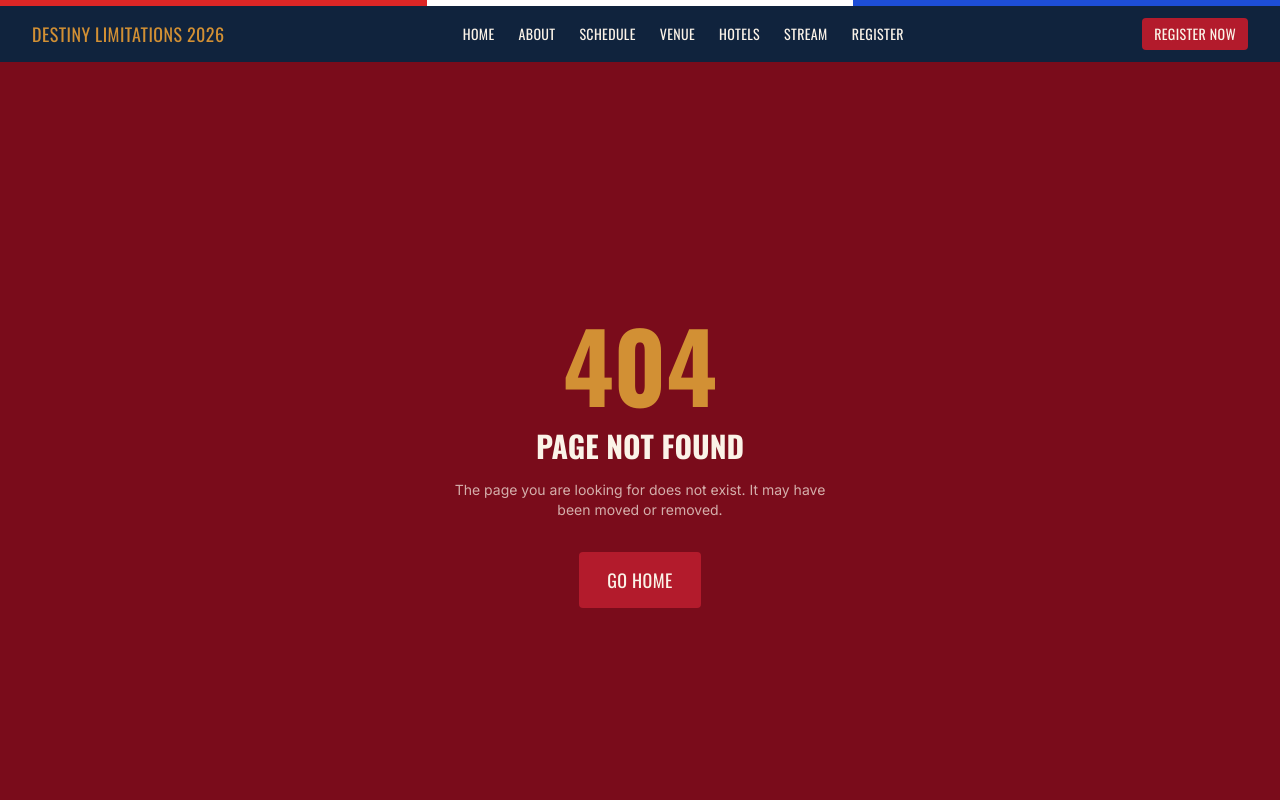
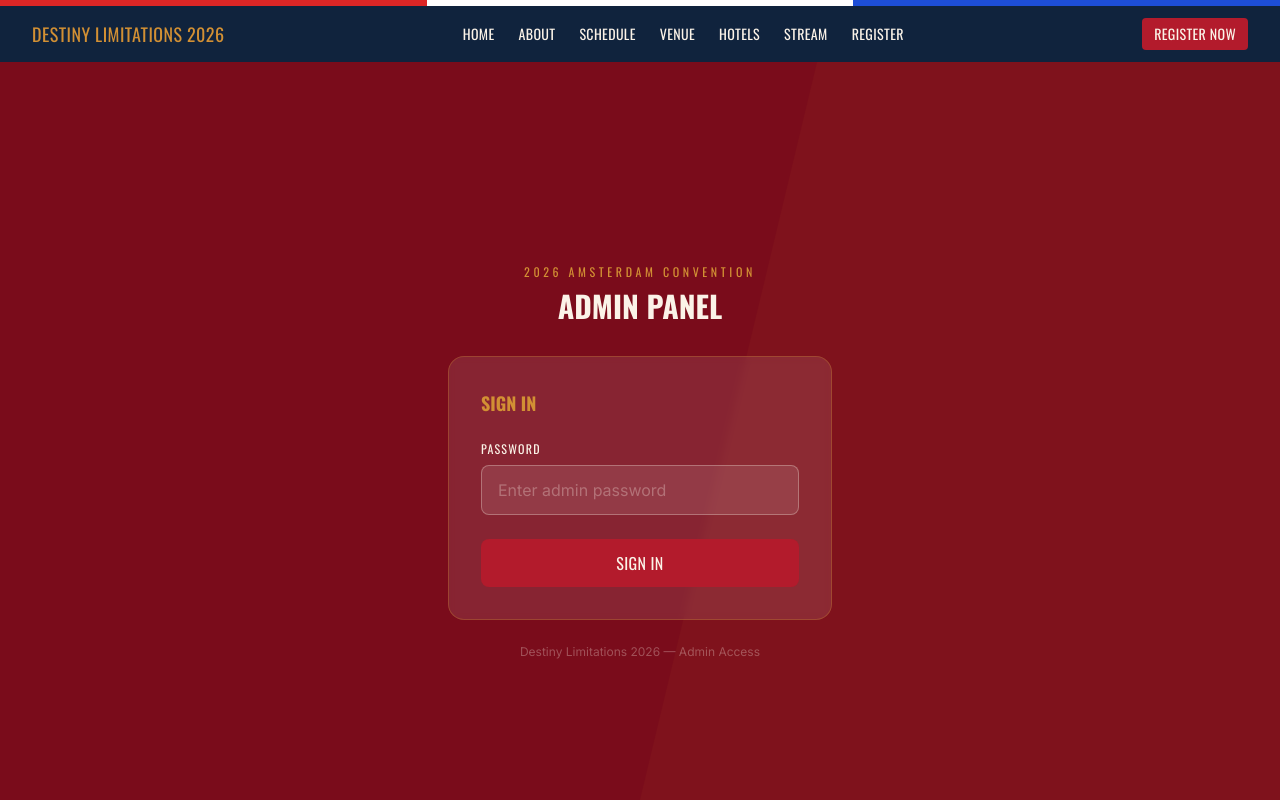
Before and after one commit to hybritekconsult/ams-convention, a Next.js app: page /admin/login in a window 1280 px wide. Before the commit this address had no page. Shown: the top 800 px of the page. Built offline with nearby package versions, Linux system fonts and the light colour scheme.

Commit message:
feat: proper admin login page with cookie session
- /admin/login — password form, no URL params needed
- Cookie-based session (8hr expiry, httpOnly, secure in prod)
- /admin redirects to login if not authenticated
- Sign Out button clears session cookie
- Wrong password shows inline error message

```diff
--- /dev/null
+++ b/app/actions/auth.ts
@@ -0,0 +1,40 @@
+"use server";
+
+import { cookies } from "next/headers";
+import { redirect } from "next/navigation";
+
+const SESSION_COOKIE = "admin_session";
+const SESSION_VALUE = "authenticated";
+// Cookie lives for 8 hours
+const MAX_AGE = 60 * 60 * 8;
+
+export async function adminLogin(formData: FormData) {
+  const password = formData.get("password") as string;
+  const adminPassword = process.env.ADMIN_PASSWORD ?? "admin2026";
+
+  if (password !== adminPassword) {
+    redirect("/admin/login?error=1");
+  }
+
+  const cookieStore = await cookies();
+  cookieStore.set(SESSION_COOKIE, SESSION_VALUE, {
+    httpOnly: true,
+    secure: process.env.NODE_ENV === "production",
+    sameSite: "lax",
+    maxAge: MAX_AGE,
+    path: "/",
+  });
+
+  redirect("/admin");
+}
+
+export async function adminLogout() {
+  const cookieStore = await cookies();
+  cookieStore.delete(SESSION_COOKIE);
+  redirect("/admin/login");
+}
+
+export async function isAdminAuthenticated(): Promise<boolean> {
+  const cookieStore = await cookies();
+  return cookieStore.get(SESSION_COOKIE)?.value === SESSION_VALUE;
+}
--- /dev/null
+++ b/app/admin/login/page.tsx
@@ -0,0 +1,78 @@
+import { adminLogin } from "@/app/actions/auth";
+
+interface LoginPageProps {
+  searchParams: Promise<{ error?: string }>;
+}
+
+export default async function AdminLoginPage({ searchParams }: LoginPageProps) {
+  const params = await searchParams;
+  const hasError = params.error === "1";
+
+  return (
+    <div className="min-h-screen bg-brand-burgundy flex items-center justify-center px-4">
+      {/* Background decorative layer */}
+      <div className="absolute inset-0 pointer-events-none" aria-hidden="true">
+        <div
+          className="absolute top-0 right-0 w-1/2 h-full bg-brand-gold/5"
+          style={{ clipPath: "polygon(30% 0, 100% 0, 100% 100%, 0% 100%)" }}
+        />
+      </div>
+
+      <div className="relative z-10 w-full max-w-sm">
+        {/* Header */}
+        <div className="text-center mb-8">
+          <p className="font-heading text-brand-gold uppercase tracking-[0.3em] text-xs mb-2">
+            2026 Amsterdam Convention
+          </p>
+          <h1 className="font-heading text-brand-cream uppercase text-3xl font-bold">
+            Admin Panel
+          </h1>
+        </div>
+
+        {/* Login card */}
+        <div className="bg-white/10 backdrop-blur-sm border border-brand-gold/30 rounded-2xl p-8">
+          <h2 className="font-heading text-brand-gold uppercase text-lg font-bold mb-6">
+            Sign In
+          </h2>
+
+          <form action={adminLogin} className="flex flex-col gap-4">
+            <div>
+              <label
+                htmlFor="password"
+                className="block font-heading text-brand-cream uppercase text-xs tracking-widest mb-2"
+              >
+                Password
+              </label>
+              <input
+                id="password"
+                name="password"
+                type="password"
+                required
+                autoComplete="current-password"
+                placeholder="Enter admin password"
+                className="w-full rounded-lg px-4 py-3 bg-white/10 border border-brand-cream/30 text-brand-cream text-base placeholder:text-brand-cream/30 focus:outline-none focus:ring-2 focus:ring-brand-gold focus:border-transparent"
+              />
+            </div>
+
+            {hasError && (
+              <p role="alert" className="text-red-400 text-sm">
+                Incorrect password. Please try again.
+              </p>
+            )}
+
+            <button
+              type="submit"
+              className="w-full mt-2 bg-brand-crimson text-brand-cream font-heading uppercase tracking-wide text-base px-5 py-3 rounded-lg hover:bg-brand-burgundy transition-colors focus-visible:outline-none focus-visible:ring-2 focus-visible:ring-brand-gold"
+            >
+              Sign In
+            </button>
+          </form>
+        </div>
+
+        <p className="text-center text-brand-cream/30 text-xs mt-6">
+          Destiny Limitations 2026 — Admin Access
+        </p>
+      </div>
+    </div>
+  );
+}
--- a/app/admin/page.tsx
+++ b/app/admin/page.tsx
@@ -1,36 +1,14 @@
+import { redirect } from "next/navigation";
+import { isAdminAuthenticated, adminLogout } from "@/app/actions/auth";
 import { getAllRegistrations, getStreamId } from "@/lib/storage";
 import { StreamConfigForm } from "@/components/stream-config-form";
 
 export const dynamic = "force-dynamic";
 
-interface AdminPageProps {
-  searchParams: Promise<{ key?: string }>;
-}
-
-export default async function AdminPage({ searchParams }: AdminPageProps) {
-  const params = await searchParams;
-  const adminPassword = process.env.ADMIN_PASSWORD ?? "admin2026";
-  const isAuthorised = params.key === adminPassword;
-
-  if (!isAuthorised) {
-    return (
-      <div className="min-h-screen bg-brand-burgundy flex items-center justify-center px-4">
-        <div className="bg-brand-cream rounded-xl p-8 max-w-sm w-full text-center">
-          <h1 className="font-heading text-brand-burgundy uppercase text-2xl font-bold mb-4">
-            Admin Access
-          </h1>
-          <p className="text-brand-burgundy/60 text-sm mb-4">
-            Add your admin key to the URL to access the admin panel:
-          </p>
-          <code className="block bg-brand-burgundy/10 text-brand-burgundy text-xs px-3 py-2 rounded font-mono">
-            /admin?key=YOUR_PASSWORD
-          </code>
-          <p className="text-brand-burgundy/40 text-xs mt-4">
-            Set ADMIN_PASSWORD in your .env file.
-          </p>
-        </div>
-      </div>
-    );
+export default async function AdminPage() {
+  const authenticated = await isAdminAuthenticated();
+  if (!authenticated) {
+    redirect("/admin/login");
   }
 
   const registrations = getAllRegistrations();
@@ -41,13 +19,24 @@ export default async function AdminPage({ searchParams }: AdminPageProps) {
       <div className="container mx-auto px-4 md:px-8 max-w-5xl">
 
         {/* Header */}
-        <div className="mb-10">
+        <div className="flex items-start justify-between mb-10">
+          <div>
             <h1 className="font-heading text-brand-burgundy uppercase text-3xl font-bold">
               Admin Panel
             </h1>
             <p className="text-brand-burgundy/50 text-sm mt-1">
               Destiny Limitations 2026 — Convention Management
             </p>
+          </div>
+          {/* Logout */}
+          <form action={adminLogout}>
+            <button
+              type="submit"
+              className="text-brand-burgundy/60 hover:text-brand-burgundy text-sm font-heading uppercase tracking-wide border border-brand-burgundy/20 px-4 py-2 rounded-lg hover:border-brand-burgundy/40 transition-colors"
+            >
+              Sign Out
+            </button>
+          </form>
         </div>
 
         {/* ── YouTube Stream Config ── */}
@@ -64,19 +53,16 @@ export default async function AdminPage({ searchParams }: AdminPageProps) {
               . Leave empty to show the &ldquo;Stream Not Yet Live&rdquo; message.
             </p>
 
-            <StreamConfigForm currentStreamId={currentStreamId} adminKey={params.key ?? ""} />
+            <StreamConfigForm currentStreamId={currentStreamId} adminKey="" />
 
             <div className="mt-4 p-3 bg-brand-cream rounded-lg text-xs text-brand-burgundy/50">
               <strong className="text-brand-burgundy/70">How to find the YouTube Video ID:</strong>
               <br />
-              From a YouTube URL like{" "}
+              From a URL like{" "}
               <code className="bg-brand-burgundy/10 px-1 rounded">
-                https://youtube.com/watch?v=
-                <span className="text-brand-gold font-bold">dQw4w9WgXcQ</span>
+                https://youtube.com/watch?v=<span className="text-brand-gold font-bold">dQw4w9WgXcQ</span>
               </code>
-              , the ID is the part after <code>v=</code>.
-              <br />
-              For a live stream, use the stream URL the same way.
+              , the ID is the bold part after <code>v=</code>.
             </div>
           </div>
         </section>
@@ -94,10 +80,7 @@ export default async function AdminPage({ searchParams }: AdminPageProps) {
 
           <p className="text-brand-burgundy/50 text-xs mb-4">
             Data stored in{" "}
-            <code className="bg-brand-burgundy/10 px-1 rounded">
-              data/registrations.json
-            </code>
-            . Download the file via FTP to export or back up.
+            <code className="bg-brand-burgundy/10 px-1 rounded">data/registrations.json</code>.
           </p>
 
           {registrations.length === 0 ? (
@@ -109,34 +92,23 @@ export default async function AdminPage({ searchParams }: AdminPageProps) {
               <table className="w-full text-sm">
                 <thead className="bg-brand-burgundy text-brand-cream">
                   <tr>
-                    {["#", "Name", "Email", "Phone", "Country", "City", "Type", "Date"].map(
-                      (h) => (
+                    {["#", "Name", "Email", "Phone", "Country", "City", "Type", "Date"].map((h) => (
                       <th
                         key={h}
                         className="px-4 py-3 text-left font-heading uppercase text-xs tracking-wider whitespace-nowrap"
                       >
                         {h}
                       </th>
-                      )
-                    )}
+                    ))}
                   </tr>
                 </thead>
                 <tbody>
                   {registrations.map((r, i) => (
-                    <tr
-                      key={r.id}
-                      className={i % 2 === 0 ? "bg-white" : "bg-brand-cream/50"}
-                    >
-                      <td className="px-4 py-3 text-brand-burgundy/40 text-xs">
-                        {i + 1}
-                      </td>
-                      <td className="px-4 py-3 font-medium text-brand-burgundy whitespace-nowrap">
-                        {r.fullName}
-                      </td>
+                    <tr key={r.id} className={i % 2 === 0 ? "bg-white" : "bg-brand-cream/50"}>
+                      <td className="px-4 py-3 text-brand-burgundy/40 text-xs">{i + 1}</td>
+                      <td className="px-4 py-3 font-medium text-brand-burgundy whitespace-nowrap">{r.fullName}</td>
                       <td className="px-4 py-3 text-brand-burgundy/80">{r.email}</td>
-                      <td className="px-4 py-3 text-brand-burgundy/80 whitespace-nowrap">
-                        {r.phone}
-                      </td>
+                      <td className="px-4 py-3 text-brand-burgundy/80 whitespace-nowrap">{r.phone}</td>
                       <td className="px-4 py-3 text-brand-burgundy/80">{r.country}</td>
                       <td className="px-4 py-3 text-brand-burgundy/80">{r.city}</td>
                       <td className="px-4 py-3 text-brand-burgundy/80 text-xs whitespace-nowrap">
```
Lines whose indentation alone changed are shown as unchanged.
